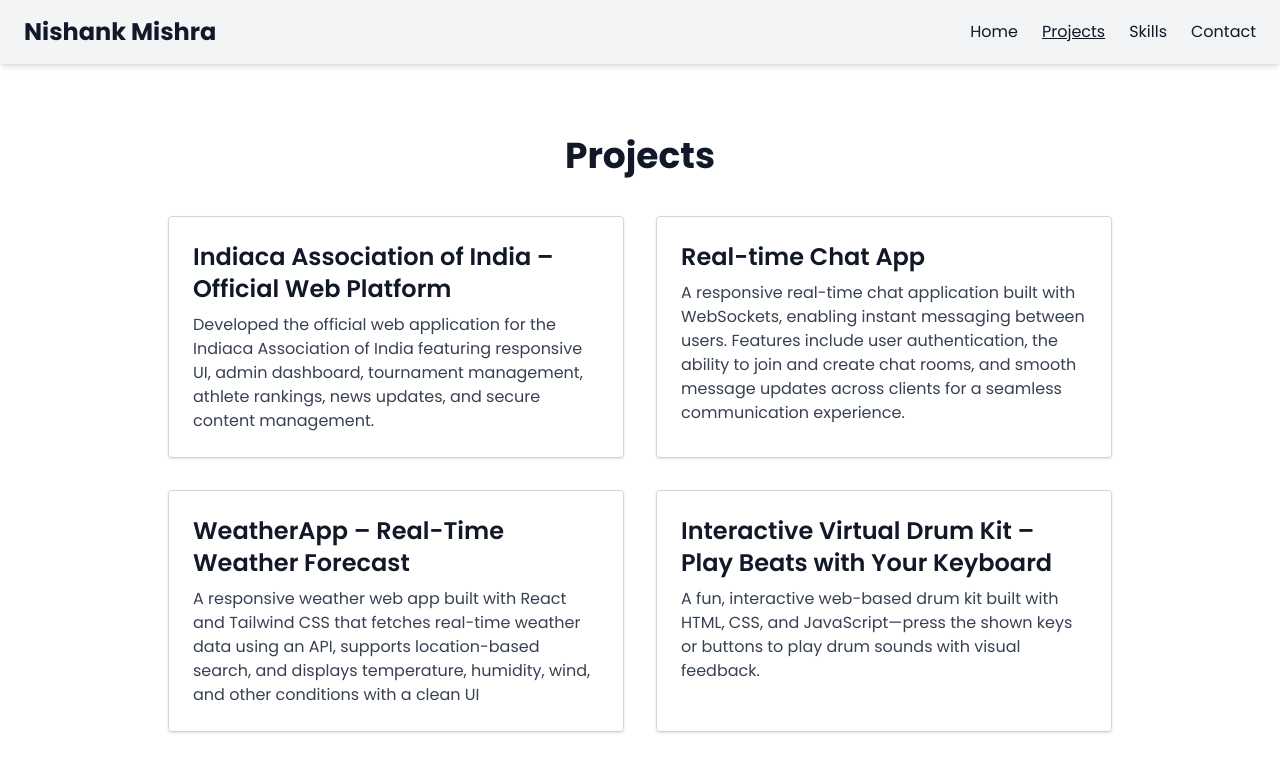
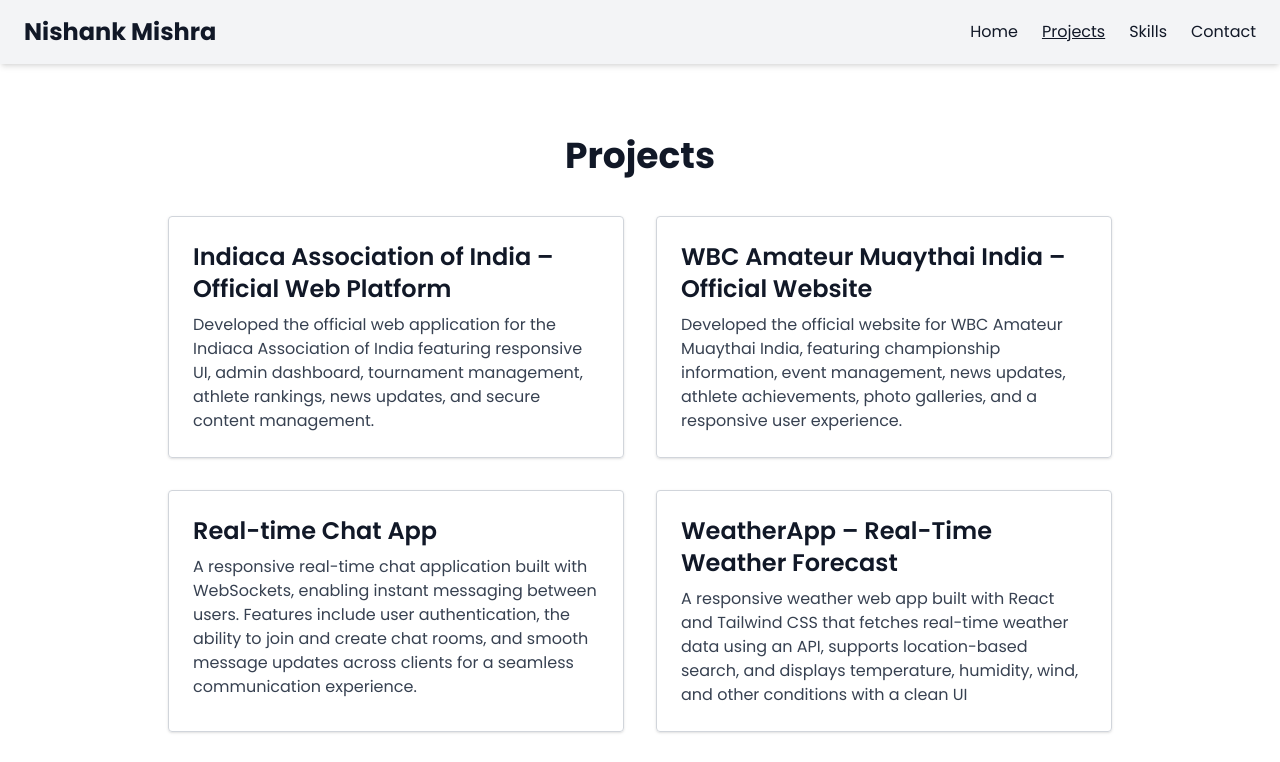
Before and after one commit to nishankmishra/portfolio, a React (Create React App) app: page /projects in a window 1280 px wide. Shown: the top 762 px of the page. Built offline with nearby package versions, Linux system fonts and the light colour scheme.

Commit message:
Add WBC Amateur Muaythai India project entry
Added a new project entry for WBC Amateur Muaythai India with details about the website features and URL.

```diff
--- a/src/pages/Projects.js
+++ b/src/pages/Projects.js
@@ -5,6 +5,11 @@
     title: 'Indiaca Association of India – Official Web Platform',
     description: 'Developed the official web application for the Indiaca Association of India featuring responsive UI, admin dashboard, tournament management, athlete rankings, news updates, and secure content management.',
     url: 'https://www.indiacaindia.com/'
+  },
+  {
+    title: 'WBC Amateur Muaythai India – Official Website',
+    description: 'Developed the official website for WBC Amateur Muaythai India, featuring championship information, event management, news updates, athlete achievements, photo galleries, and a responsive user experience.',
+    url: 'https://www.wbcamateurmuaythaiindia.com/'
   },
   {
     title: 'Real-time Chat App',
```
